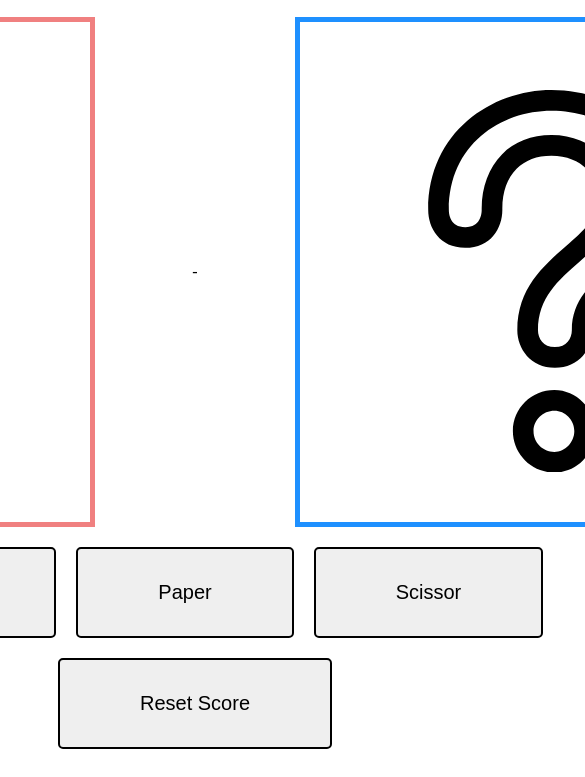
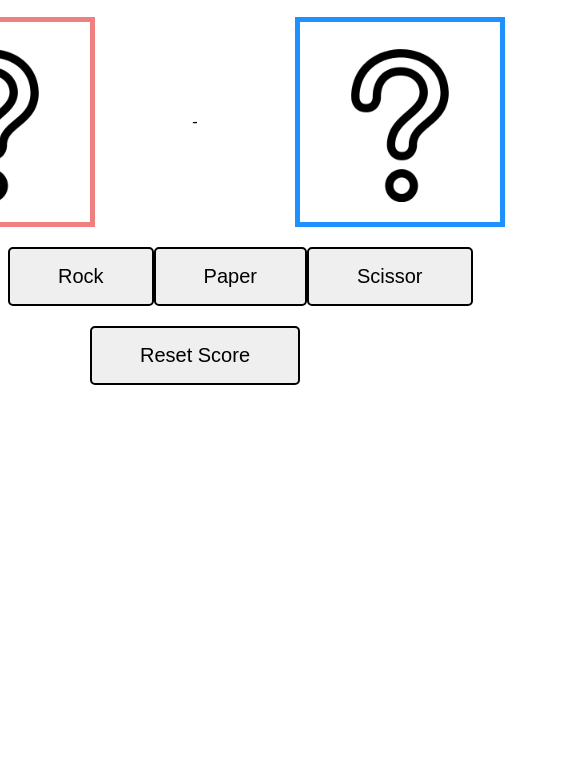
Before and after one commit to iron-frog/Rock-Paper-Scissor, a plain HTML site: page index.html in a window 390 px wide. Shown: the part 125-902 px from the top of the page, 585 px wide, since content can reach past the window. After the commit the page ends 844 px from the top, so only its background shows below. Drawn offline with Linux system fonts and the light colour scheme.

Commit message:
Add media queries to scale for smaller screens

```diff
--- a/style.css
+++ b/style.css
@@ -15,6 +15,8 @@
 
 .rps_icon{
     display: flex;
+    align-items: center;
+    justify-content: center;
     gap: 50px;
     margin-top: 20px;
     margin-bottom: 20px;
@@ -51,22 +53,22 @@
     transform: translateX(-50px);
 }
 
-
-.lose_overlay{
-    background-color: black;
-    position:fixed;
-}
 .button_container{
     display: flex;
-    gap: 20px;
+    /* gap: 50px; */
+    /* flex:1; */
+    width:100%;
+    justify-content: space-evenly;
+
 }
 
 .choice{
     border: 2px solid black;
     font-size: 20px;
     border-radius: 5px;
-    padding: 2rem 5rem;
+    padding: 1rem 3rem;
     box-sizing: border-box;
+
 }
 
 .choice:hover{
@@ -78,3 +80,17 @@
     transform: translateY(2px);
     box-shadow: 0px 1px;
 }
+
+@media (max-width: 1200px){
+    .player_icon, .computer_icon{
+        width: 300px;
+        height: 300px
+    }
+}
+
+@media (max-width: 810px){
+    .player_icon, .computer_icon{
+        width: 200px;
+        height: 200px
+    }
+}
```
Also changed, not shown: index.html (+0 -2 lines).
